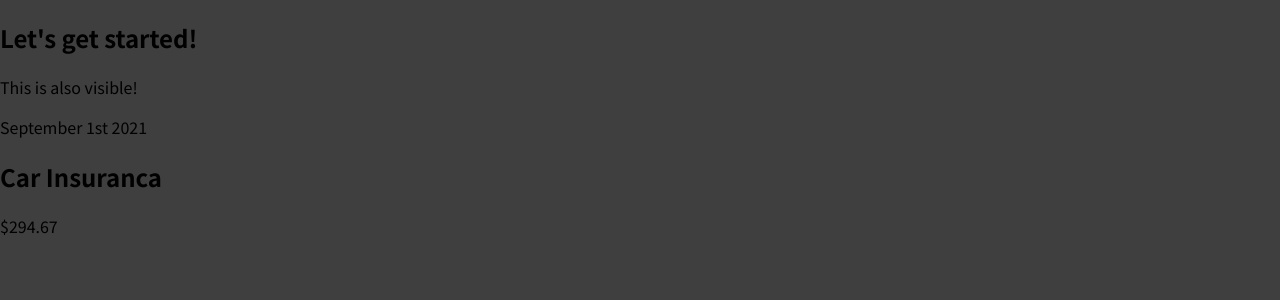
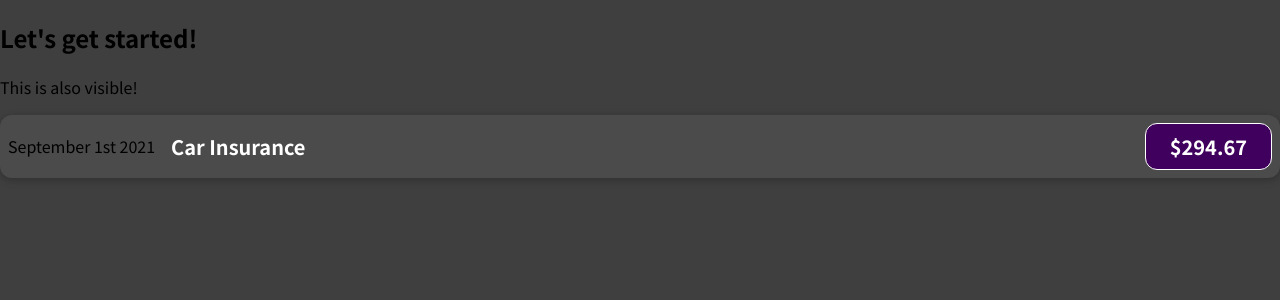
Before and after one commit to Zeusslayer/React_JS, a JavaScript app in the folder 01-first-react-app/: page / in a window 1280 px wide. Shown: the top 300 px of the page. Built offline with nearby package versions, Linux system fonts and the light colour scheme.

Commit message:
Added CSS

```diff
--- /dev/null
+++ b/01-first-react-app/src/components/ExpenseItem.css
@@ -0,0 +1,56 @@
+.expense-item {
+  display: flex;
+  justify-content: space-between;
+  align-items: center;
+  box-shadow: 0 2px 8px rgba(0, 0, 0, 0.25);
+  padding: 0.5rem;
+  margin: 1rem 0;
+  border-radius: 12px;
+  background-color: #4b4b4b;
+}
+
+.expense-item__description {
+  display: flex;
+  flex-direction: column;
+  gap: 1rem;
+  align-items: flex-end;
+  flex-flow: column-reverse;
+  justify-content: flex-start;
+  flex: 1;
+}
+
+.expense-item h2 {
+  color: #3a3a3a;
+  font-size: 1rem;
+  flex: 1;
+  margin: 0 1rem;
+  color: white;
+}
+
+.expense-item__price {
+  font-size: 1rem;
+  font-weight: bold;
+  color: white;
+  background-color: #40005d;
+  border: 1px solid white;
+  padding: 0.5rem;
+  border-radius: 12px;
+}
+
+@media (min-width: 580px) {
+  .expense-item__description {
+    flex-direction: row;
+    align-items: center;
+    justify-content: flex-start;
+    flex: 1;
+  }
+
+  .expense-item__description h2 {
+    font-size: 1.25rem;
+  }
+
+  .expense-item__price {
+    font-size: 1.25rem;
+    padding: 0.5rem 1.5rem;
+  }
+}
--- a/01-first-react-app/src/components/ExpenseItem.js
+++ b/01-first-react-app/src/components/ExpenseItem.js
@@ -1,10 +1,11 @@
+import "./ExpenseItem.css";
 function ExpenseItem() {
   return (
-    <div>
+    <div className="expense-item">
       <div>September 1st 2021</div>
-      <div>
-        <h2>Car Insuranca</h2>
-        <div>$294.67</div>
+      <div className="expense-item__description">
+        <h2>Car Insurance</h2>
+        <div className="expense-item__price">$294.67</div>
       </div>
     </div>
   );
```
